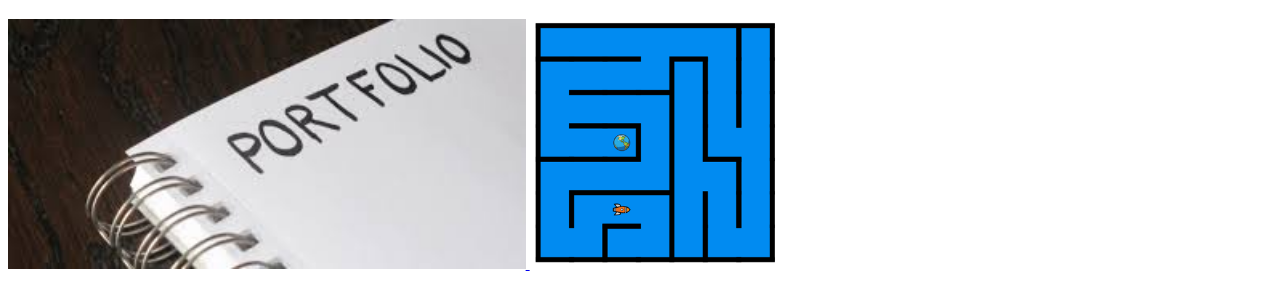
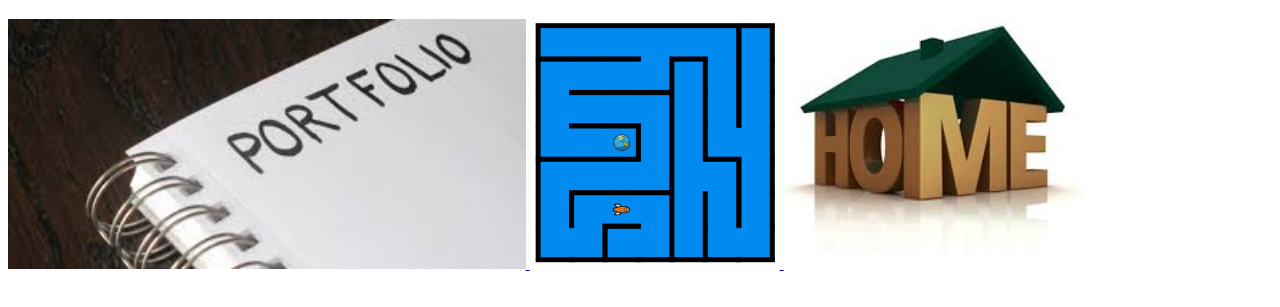
Before and after one commit to exolavashark/exolavashark.github.io, a plain HTML site: page my_website/portfolio.html in a window 1280 px wide. Shown: the part 87-394 px from the top of the page. Drawn offline with Linux system fonts and the light colour scheme.

Commit message:
Update portfolio.html

```diff
--- a/my_website/portfolio.html
+++ b/my_website/portfolio.html
@@ -14,6 +14,6 @@
     <img src="images/portfolio.jpg" height="250">
     <a target="_blank" href="https://scratch.mit.edu">
       <img src="images/maze.gif" height="250">
-	 <img src="images/
+	<img src="images/home.jpg" height="250">
 	    </body>
 	</html>
```
